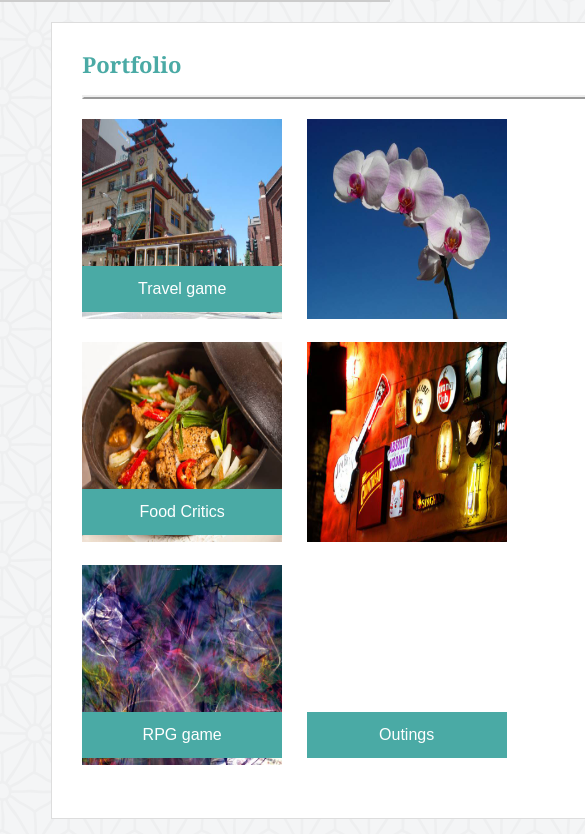
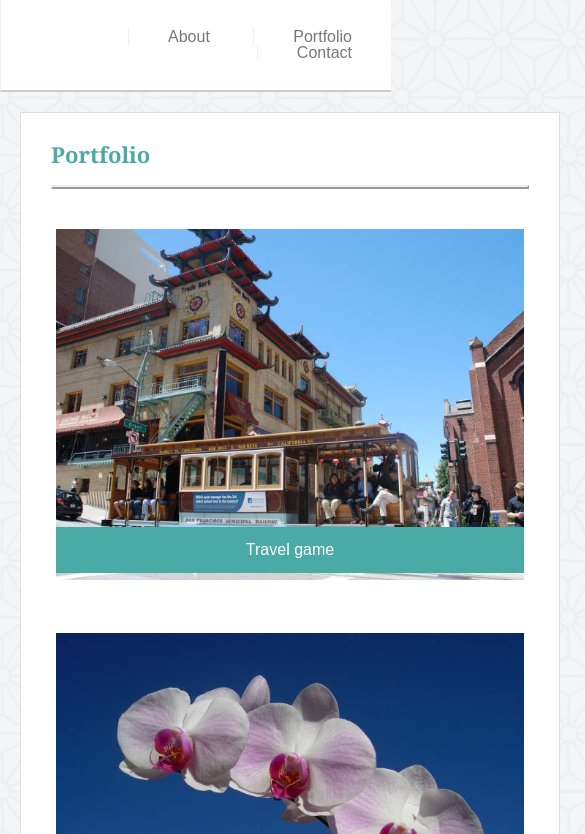
Before and after one commit to aellyl/Responsive-Portfolio, a plain HTML site: page portfolio.html in a window 390 px wide. Shown: the part 74-908 px from the top of the page, 585 px wide, since content can reach past the window. Drawn offline with Linux system fonts and the light colour scheme.

Commit message:
add responsive css. match to design required in homework2 instructions

```diff
--- a/assets/css/portfolio.css
+++ b/assets/css/portfolio.css
@@ -19,3 +19,79 @@ label{
     padding:15px 0;
 
 }
+
+/*
+
+Below is for homework #2
+Media query CSS exercise
+
+*/
+
+/*Screen for 980px*/
+@media only screen and (max-width: 980px)
+{
+
+	.imageHolder{
+
+		display:block;
+	}
+
+
+	label{
+		z-index:99;
+		width:100%;
+		height: auto;
+
+	}
+
+	section img{
+		margin:20px 0;
+	}
+
+}
+
+/*Screen for 768px*/
+@media only screen and (max-width: 768px)
+{
+
+	.imageHolder{
+
+		display:inline;
+		margin:10px 5px;
+	}
+
+	label{
+		width:99%;
+	}
+
+	section img{
+		margin:0;
+		width:45%;
+		height:auto;
+		padding:20px 0;
+
+	}
+
+
+}
+
+/*Screen for 640px*/
+@media only screen and (max-width: 640px)
+{
+	.imageHolder{
+
+		display:block;
+	}
+
+	section img{
+		width:100%;
+		height:auto;
+		padding:20px 0;
+
+	}
+
+	label{
+		width:100%;
+	}
+
+}
--- a/assets/css/style_rigid.css
+++ b/assets/css/style_rigid.css
@@ -1,3 +1,9 @@
+/*
+
+Original code from Hw1
+
+*/
+
 * {
 	color: #777777;
 
@@ -52,6 +58,7 @@ nav a{
 	padding:20px;
 	position:relative;
 	right:8%;
+  border-left: 1px solid #efefef;
 
 }
 
@@ -72,8 +79,6 @@ nav a:active {
     text-decoration: underline;
     color:#3BB7FF;
 }
-
-
 
 
 #wrapper {
@@ -162,3 +167,150 @@ aside img{
   position:relative;
   left:25px;
 }
+
+
+/*
+
+Below is for homework #2
+Media query CSS exercise
+
+*/
+
+/*Screen for 980px*/
+@media only screen and (max-width: 980px)
+{
+
+ section{
+    float:left;
+    width:50%;
+    background-color: #ffffff;
+    padding:30px;
+    box-sizing: border-box;
+    border-width: 1px;
+    border-color: #ddd;
+    border-style: solid;
+
+
+ }
+
+  section img{
+      width:100%;
+      height:auto;
+      float:left;
+      margin-right:20px;
+      margin-bottom:20px;
+  }
+
+}
+
+/*Screen for 768px*/
+@media only screen and (max-width: 768px)
+{
+  #wrapper{
+    left:0;
+  }
+
+   section{
+    float:left;
+    width:100%;
+    max-width: 700px;
+    background-color: #ffffff;
+    padding:30px;
+    box-sizing: border-box;
+    border-width: 1px;
+    border-color: #ddd;
+    border-style: solid;
+  }
+
+  section img{
+      width:60%;
+      height:auto;
+      float:left;
+      margin-right:20px;
+      margin-bottom:20px;
+  }
+
+  aside{
+    clear:both;
+    width:100%;
+    max-width:700px;
+    /*position:relative;
+    left:30px;*/
+    margin:20px auto;
+    text-align:left;
+    position:static;
+
+  }
+
+  aside img{
+    float:left;
+    width:50px;
+    height:50px;
+    margin:0 10px;
+    position:static;
+
+}
+
+
+}
+
+/*Screen for 640px*/
+@media only screen and (max-width: 640px)
+{
+  #wrapper{
+    left:0;
+  }
+
+  header h1{
+    color: #fff;
+    width: 100%;
+    margin: 0 auto;
+    position:static;
+  }
+
+  nav{
+    border-left: 1px solid #efefef;
+    display:block;
+    width:100%;
+  }
+
+  nav a{
+    position:static;
+    padding:0 10%;
+
+  }
+
+  section{
+      width:100%;
+      max-width: 540px;
+  }
+
+  section img{
+      width:100%;
+      height:auto;
+      float:left;
+      margin-right:20px;
+      margin-bottom:20px;
+  }
+
+  aside{
+    clear:both;
+    width:100%;
+    max-width:540px;
+    text-align:left;
+    position:static;
+
+  }
+
+  aside img{
+    float:left;
+    width:50px;
+    height:50px;
+    margin:0 10px;
+    position:static;
+
+}
+
+
+
+}
--- a/portfolio.html
+++ b/portfolio.html
@@ -3,6 +3,7 @@
 	<head>
 		<title>Aelly Liu Portfolio</title>
 		<meta charset="UTF-8">
+		<meta name="viewport" content="width=device-width, initial-scale=1.0">
 		<link rel="stylesheet" type="text/css" href="assets/css/reset.css">
 		<link rel="stylesheet" type="text/css" href="assets/css/style_rigid.css">
 		<link rel="stylesheet" type="text/css" href="assets/css/portfolio.css">
@@ -13,8 +14,8 @@
 			<h1>Aelly Liu</h1>
 		</header>
 		<nav>
-			|<a href="index.html">About</a>
-			|<a href="portfolio.html">Portfolio</a>
+			<a href="index.html">About</a>
+			<a href="portfolio.html">Portfolio</a>
 			<a href="contact.html">Contact</a>
 		</nav>
 		<div id="wrapper">
```
Also changed, not shown: assets/css/contact.css (+25 -0 lines), contact.html (+3 -2 lines), index.html (+5 -3 lines).
